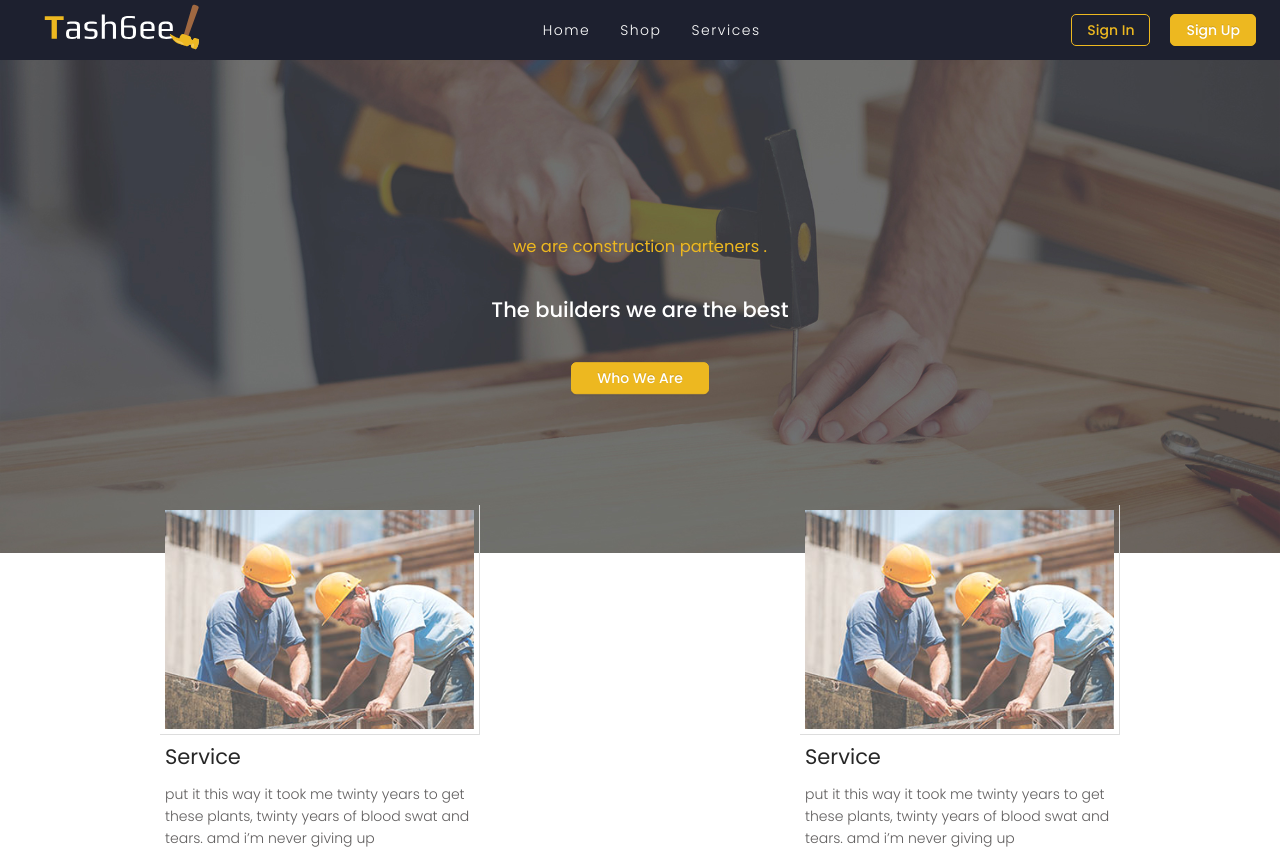
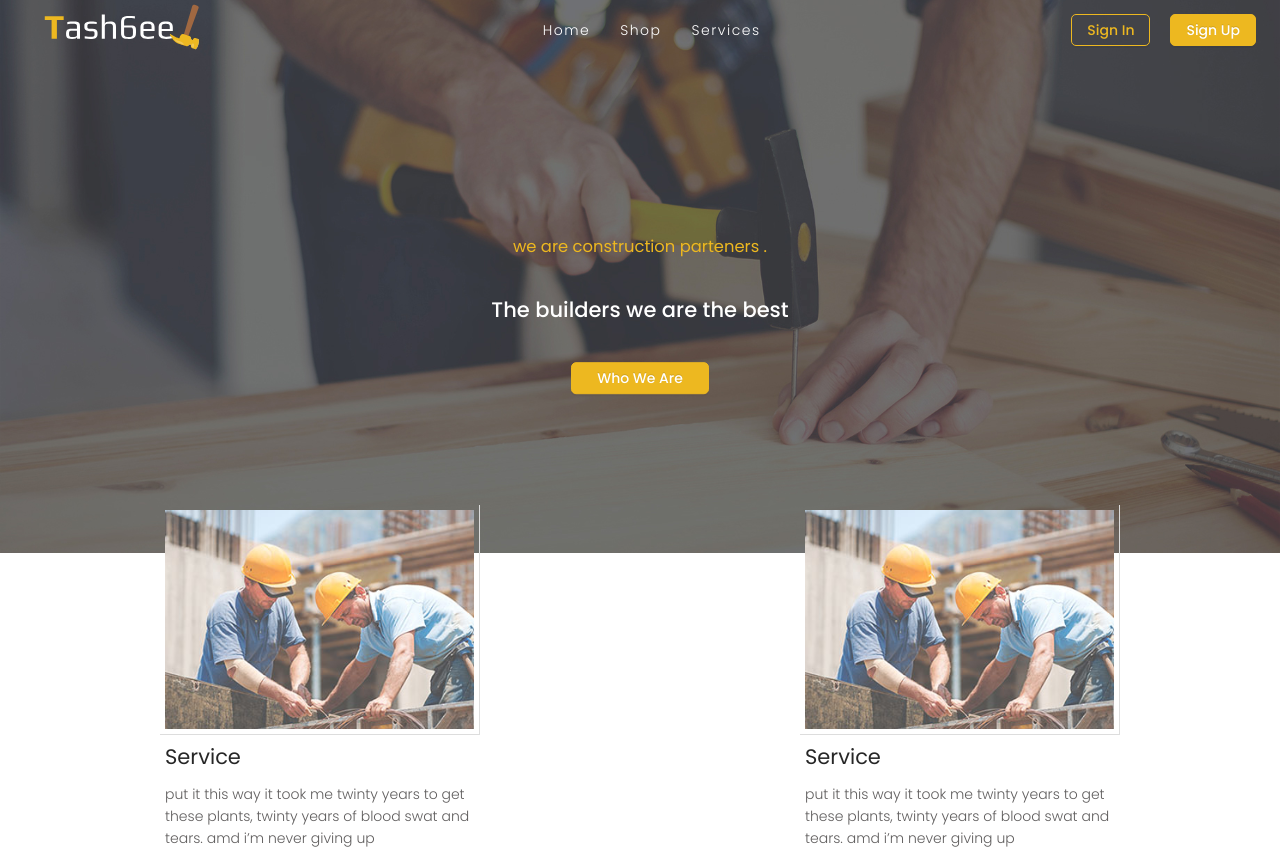
Before and after one commit to GSG-G11/Tashteeb, a React (Create React App) app in the folder client/: page / in a window 1280 px wide. Built offline with nearby package versions, Linux system fonts and the light colour scheme.

Commit message:
add scroll effect and add css transitions

```diff
--- a/client/src/Component/Navbar/index.jsx
+++ b/client/src/Component/Navbar/index.jsx
@@ -1,11 +1,21 @@
-import React from 'react'
-import './style.css'
-import logo from '../../Assets/Group 91.svg'
-import { Button } from 'antd'
+import React from 'react';
+import './style.css';
+import logo from '../../Assets/Group 91.svg';
+import { Button } from 'antd';
+import { useState } from 'react';
 
 const Navbar = () => {
+  const [navbar, setNavbar] = useState('transparent');
+  const changeBackground = () => {
+    if (window.scrollY > 50) {
+      setNavbar('solid');
+    } else {
+      setNavbar('transparent');
+    }
+  };
+  window.addEventListener('scroll', changeBackground);
   return (
-    <nav className="navbar-holder">
+    <nav className={`navbar-holder ${navbar}`}>
       <section className="app-logo">
         <img src={logo} alt="website logo" />
       </section>
@@ -45,7 +55,6 @@ const Navbar = () => {
         <Button
           type="primary"
           style={{
-            backgroundColor: 'red',
             marginTop: '25px',
             backgroundColor: '#EDB820',
             borderRadius: ' 5px',
@@ -64,6 +73,6 @@ const Navbar = () => {
       </section>
     </nav>
   );
-}
+};
 
-export default Navbar
+export default Navbar;
--- a/client/src/Component/Navbar/style.css
+++ b/client/src/Component/Navbar/style.css
@@ -8,6 +8,9 @@
     position: fixed;
     width: 100%;
     z-index: 5;
+}
+.transparent {
+  background-color: transparent;
 }
 
 .app-logo img {
@@ -28,8 +31,26 @@
     font-weight: 300;
     letter-spacing: 1.5px;
     transition: all .5s ease-in-out;
+  position: relative;
+
 }
 
+.navbar-info a::after {
+  content: '';
+  background-color: #edb820;
+  position: absolute;
+  width: 0;
+  height: 1px;
+  left: 15px;
+  bottom: -10px;
+  transition: all 0.5s ease-out;
+
+}
+
+.navbar-info a:hover::after {
+  color: #edb820;
+  width: 60px;
+}
 .navbar-info a:hover {
-    color: #EDB820;
+  color: #edb820;
 }
```
